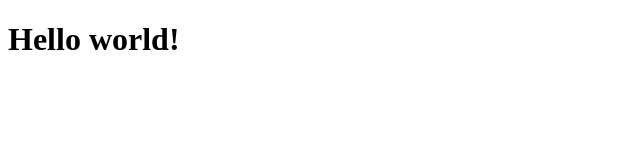
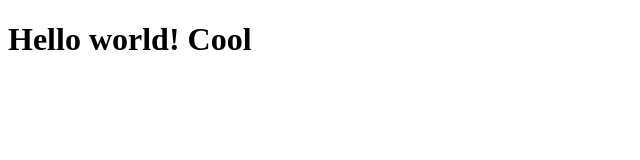
Before and after one commit to NatKaln/project_JS, a plain HTML site: page index.html in a window 1280 px wide. Shown: the whole page, without its empty margins (0-640 px from the left). Drawn offline with Linux system fonts and the light colour scheme.

Commit message:
changed h1

```diff
--- a/index.html
+++ b/index.html
@@ -7,6 +7,6 @@
     <title>HomeWork JS</title>
   </head>
   <body>
-    <h1>Hello world!</h1>
+    <h1>Hello world! Cool</h1>
   </body>
 </html>
```
